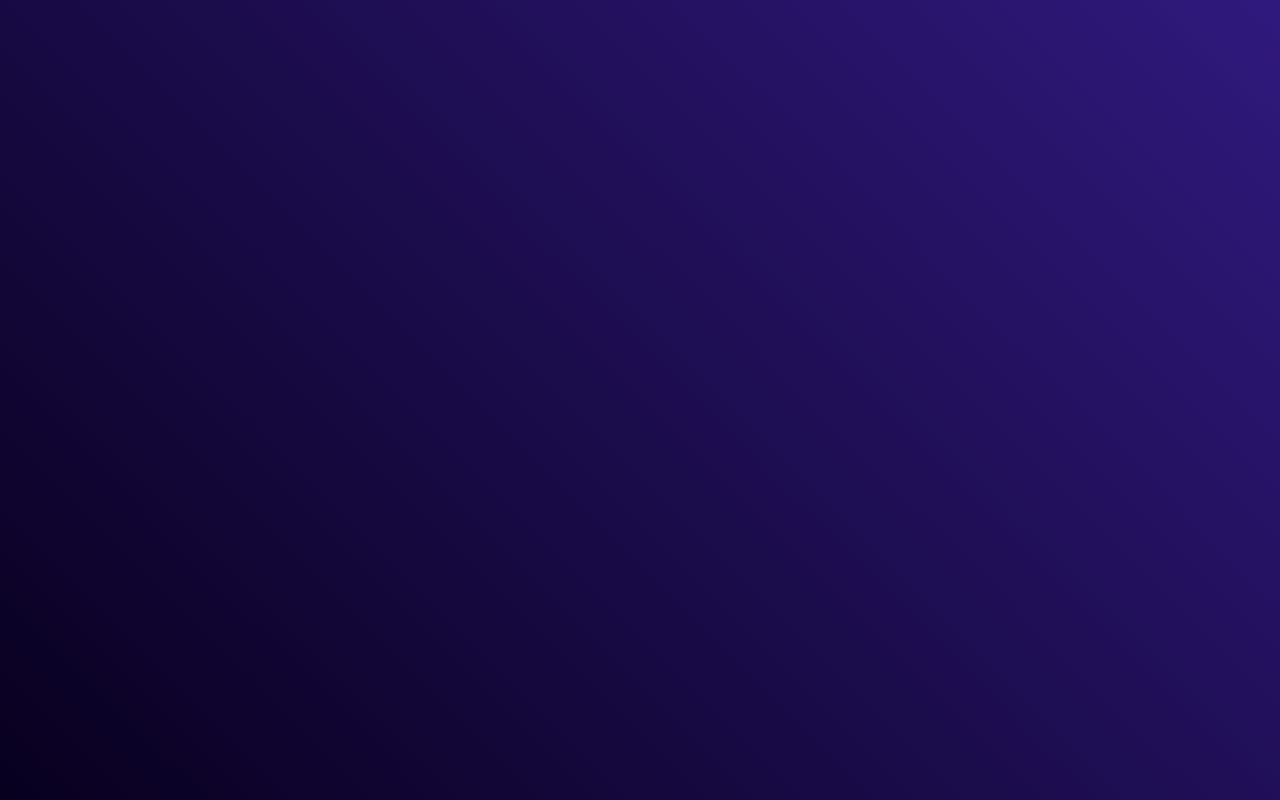
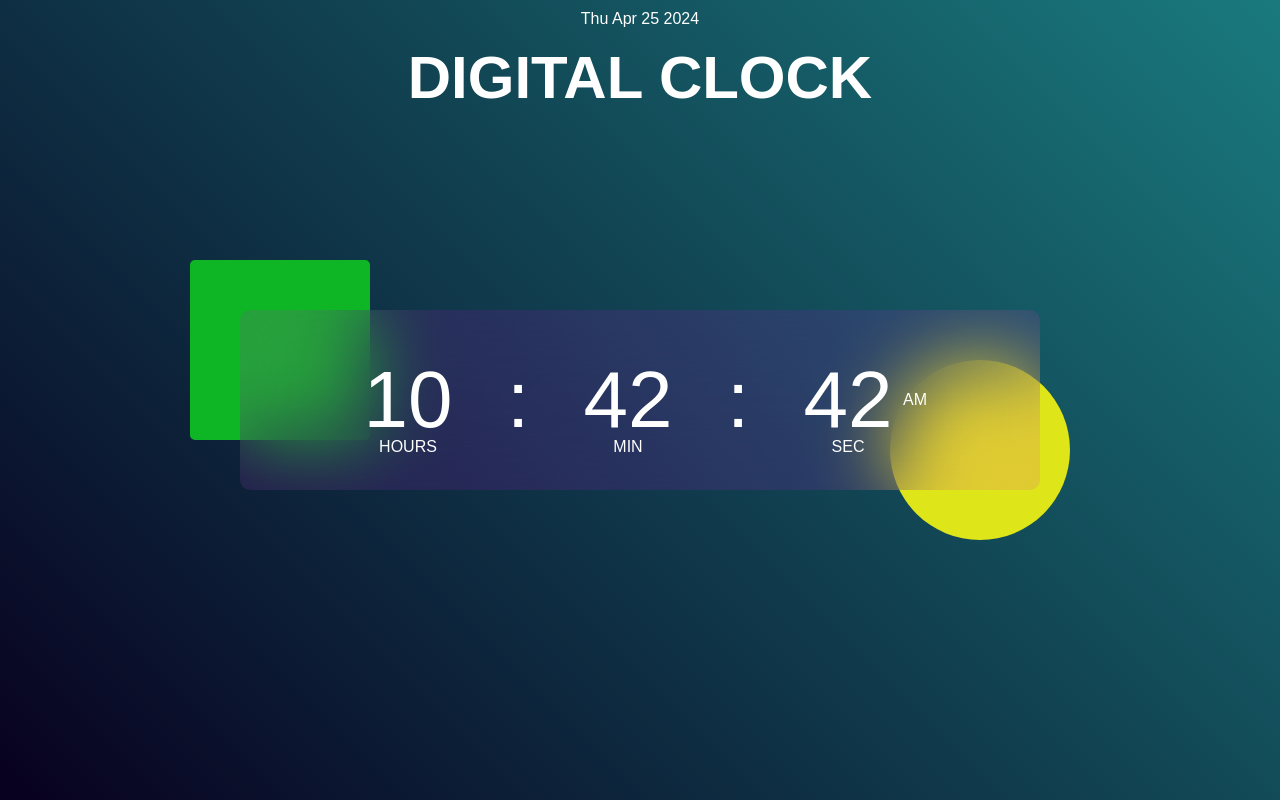
Before and after one commit to MKAIF5/DIGITAL--WATCH, a plain HTML site: page index.html in a window 1280 px wide. Drawn offline with Linux system fonts and the light colour scheme.

Commit message:
90% WORK DONE

```diff
--- a/index.html
+++ b/index.html
@@ -10,7 +10,18 @@
 
 
 <div class="main">
-
+    <div class="month" id="mon"></div>
+    <div class="clock"><h1>DIGITAL CLOCK</h1></div>
+    <div class="container">
+        <div class="time">
+            <span id="hrs">00</span>
+            <span>:</span>
+            <span id="min">00</span>
+            <span>:</span>
+            <span id="sec">00</span>
+            <div>AM</div>
+        </div>
+    </div>
 </div>
 
     <script src="script.js"></script>
--- a/script.js
+++ b/script.js
@@ -0,0 +1,23 @@
+let hrs = document.getElementById("hrs");
+let min = document.getElementById("min");
+let sec = document.getElementById("sec");
+
+setInterval(() => {
+  let currentTime = new Date();
+
+  hrs.innerHTML =
+    (currentTime.getHours() < 10 ? "0" : "") + currentTime.getHours();
+  min.innerHTML =
+    (currentTime.getMinutes() < 10 ? "0" : "") + currentTime.getMinutes();
+  sec.innerHTML =
+    (currentTime.getSeconds() < 10 ? "0" : "") + currentTime.getSeconds();
+}, 1000);
+
+let Month = document.getElementById("mon");
+
+let a = new Date();
+Month.innerHTML = a.toDateString();
+
+if(hrs >=12){
+    hrs =  -12
+}
--- a/style.css
+++ b/style.css
@@ -8,7 +8,93 @@
 .main {
   width: 100%;
   height: 100vh;
-  background: linear-gradient(45deg, #08001f, #30197d);
+  background: linear-gradient(45deg, #08001f, #197a7d);
   color: white;
   position: relative;
 }
+
+.container{
+  width: 800px;
+  height: 180px;
+  position: absolute;
+  left: 50%;
+  top: 50%;
+  transform: translate(-50% , -50%);
+}
+
+.time{
+  width: 100%;
+  height: 100%;
+  background: rgba(235, 0, 255, 0.11);
+  border-radius: 10px;
+  display: flex;
+  justify-content: center;
+  align-items: center;
+  backdrop-filter: blur(40px);
+}
+
+.container::before{
+  content: '';
+  width: 180px;
+  height: 180px;
+  background-color: #0eb524;
+  border-radius: 5px;
+  position: absolute;
+  left: -50px;
+  top: -50px;
+  z-index: -1;
+}
+
+.container::after{
+  content: '';
+  width: 180px;
+  height: 180px;
+  background-color: #dee519;
+  border-radius: 50%;
+  position: absolute;
+  right: -30px;
+  bottom: -50px;
+  z-index: -1;
+}
+
+.time span{
+  font-size: 80px;
+  width: 110px;
+  position: relative;
+  display: inline-block;
+  text-align: center;
+}
+
+.time span::after{
+  font-size: 16px;
+  position: absolute;
+  bottom: -10px;
+  left: 50%;
+  transform: translateX(-50%);
+
+}
+
+#hrs::after{
+  content: 'HOURS';
+}
+
+#min::after{
+  content: 'MIN';
+}
+
+#sec::after{
+  content: 'SEC';
+}
+
+.month{
+  display: flex;
+  justify-content: center;
+  padding-top: 10px;
+}
+
+.clock{
+  display: flex;
+  justify-content: center;
+  margin-top: 15px;
+  font-size: 30px;
+}
```
